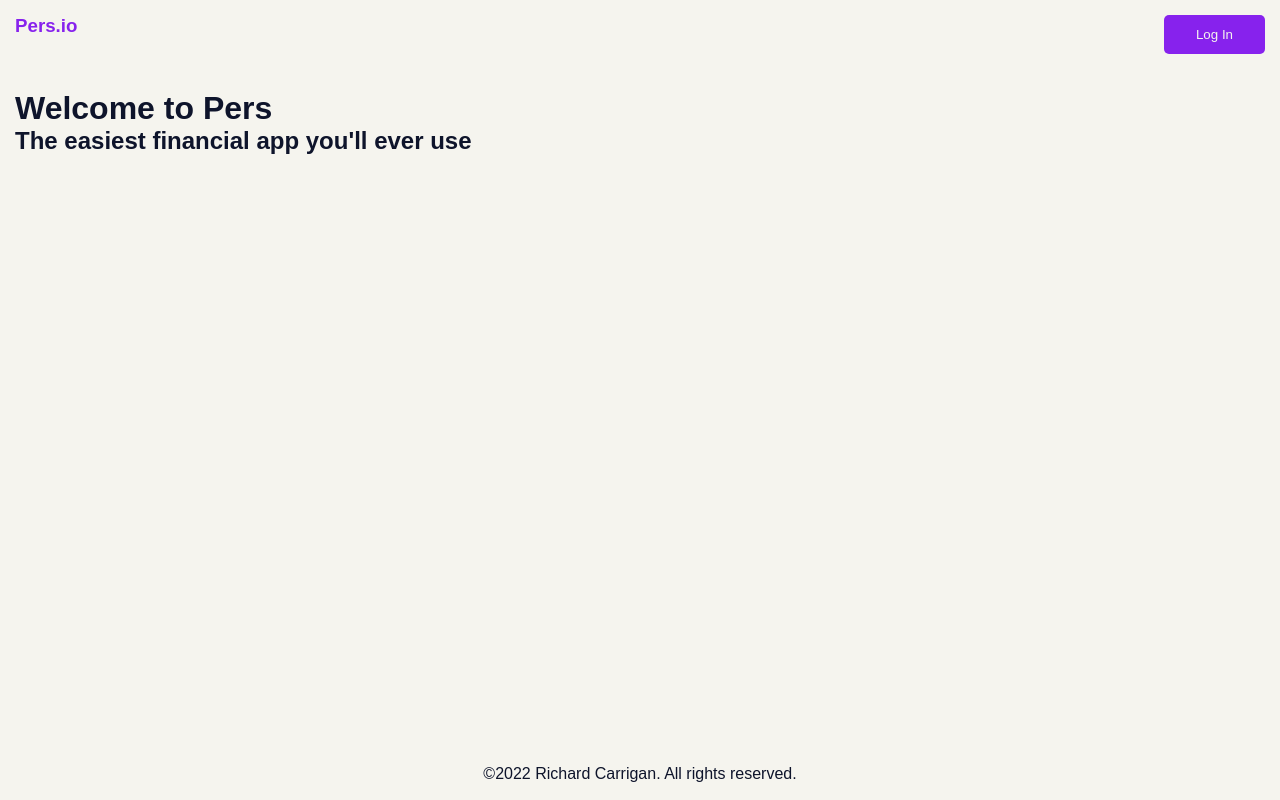
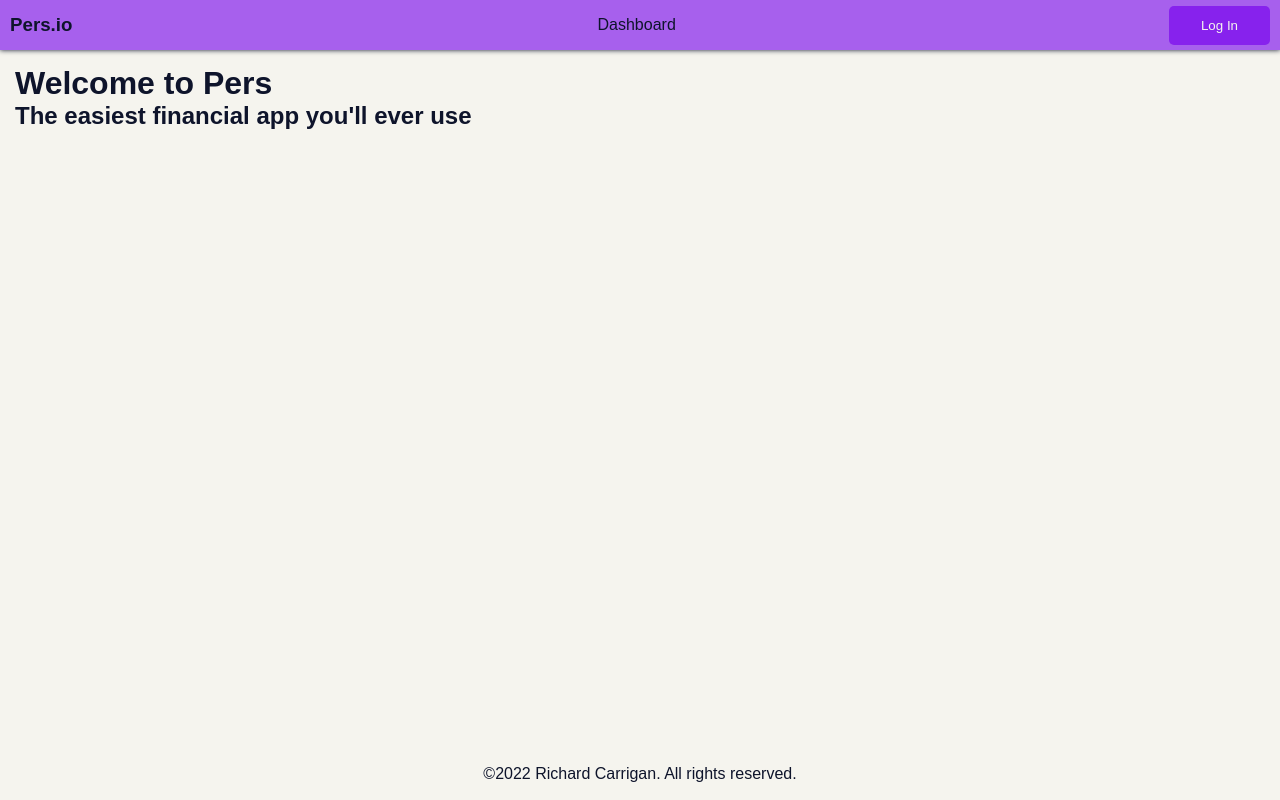
Before and after one commit to richardcarrigan/pers, a React (Create React App) app in the folder client/: page / in a window 1280 px wide. Built offline with nearby package versions, Linux system fonts and the light colour scheme.

Commit message:
Style header nav Fixes #44

```diff
--- a/client/src/components/AccountHeading.jsx
+++ b/client/src/components/AccountHeading.jsx
@@ -59,7 +59,7 @@ const AccountHeading = ({
               }
             }
           });
-          navigate('/');
+          navigate('/dashboard');
         }}
       />
     </div>
--- a/client/src/components/Header.jsx
+++ b/client/src/components/Header.jsx
@@ -9,10 +9,15 @@ function Header() {
 
   return (
     <header>
-      <Link to='/'>
-        <h3 id='brand'>Pers.io</h3>
-      </Link>
-      <div>
+      <div className="header-item">
+      <Link to='/'><h3 id='brand'>Pers.io</h3></Link>
+      </div>
+      <nav class='header-item'>
+        <ul>
+          <li><Link to='/dashboard'>Dashboard</Link></li>
+        </ul>
+      </nav>
+      <div class='header-item auth-container'>
         {isAuthenticated ? (
           <>
             <div id='greeting'>{`Hi, ${user.given_name || user.name}!`}</div>
--- a/client/src/index.css
+++ b/client/src/index.css
@@ -2,8 +2,10 @@
 :root {
   --dark-accent: #85618f;
   --dark-bg: #0e142b;
+  --footer-height: 50px;
+  --header-height: 50px;
   --light-bg: #f5f4ee;
-  --primary: #8722ed;
+  --primary: 135, 34, 237;
 }
 
 * {
@@ -24,7 +26,7 @@ body {
 }
 
 button {
-  background-color: var(--primary);
+  background-color: rgb(var(--primary));
   border: none;
   border-radius: 5px;
   color: var(--light-bg);
@@ -40,10 +42,8 @@ button:focus {
 }
 
 footer {
-  bottom: 0;
-  height: 50px;
+  height: var(--footer-height);
   padding: 15px;
-  position: fixed;
   text-align: center;
   width: 100%;
 }
@@ -63,24 +63,44 @@ select {
 }
 
 header {
-  height: 50px;
-  padding: 15px;
+  min-height: var(--header-height);
   position: sticky;
-  position: -webkit-sticky;
   top: 0;
   z-index: 9999;
 }
+header a:has(h3) {
+  display: inline-block;
+  width: 100%;
+}
+
+header > div {
+  display: flex;
+  align-items: baseline;
+}
 
 #app > header {
+  background-color: rgba(var(--primary), 0.7);
+  backdrop-filter: blur(3px);
+  box-shadow: 0 0 5px var(--dark-bg);
   display: flex;
-  justify-content: space-between;
-  height: 75px;
+  flex-direction: column;
+  min-height: 50px;
+  padding-block-end: 10px;
+  width: 100%;
 }
 
 main {
-  margin-bottom: 50px;
-  min-height: calc(100vh - 125px);
+  min-height: calc(100vh - var(--header-height) - var(--footer-height));
   padding: 15px;
+}
+
+nav ul {
+  list-style: none;
+}
+
+nav a {
+  display: inline-block;
+  width: 100%;
 }
 
 table {
@@ -137,6 +157,10 @@ h1,
   flex-grow: 1;
 }
 
+.auth-container {
+  justify-content: center;
+}
+
 .btn {
   cursor: pointer;
   margin: 0 10px;
@@ -153,7 +177,7 @@ h1,
 }
 
 .card {
-  border: 1px solid var(--primary);
+  border: 1px solid rgb(var(--primary));
   border-radius: 15px;
   height: 250px;
   margin: 0 25px 25px 0;
@@ -180,12 +204,24 @@ h1,
   font-weight: normal;
 }
 
+.header-item {
+  text-align: center;
+  width: 100%;
+}
+.header-item a {
+  padding: 10px;
+}
+.header-item a:hover {
+  background-color: rgba(0, 0, 0, 0.5);
+}
+
 .hidden {
   display: none;
 }
 
 .overlay {
   background-color: rgba(0, 0, 0, 0.5);
+  backdrop-filter: blur(3px);
   height: 100%;
   left: 0;
   overflow: auto;
@@ -197,7 +233,7 @@ h1,
 
 #addAccountBtn {
   background-color: transparent;
-  border: 5px dashed var(--primary);
+  border: 5px dashed rgb(var(--primary));
   border-radius: 15px;
   color: var(--dark-bg);
   font-size: 2em;
@@ -216,10 +252,6 @@ h1,
   background-color: rgba(0, 0, 0, 0.2);
 }
 
-#brand {
-  color: var(--primary);
-}
-
 #greeting {
   display: inline-block;
   margin-right: 15px;
@@ -234,6 +266,25 @@ h1,
 }
 
 @media screen and (min-width: 768px) {
+  nav ul {
+    width: auto;
+  }
+  nav a {
+    display: inline;
+  }
+  .auth-container {
+    justify-content: flex-end;
+    padding-inline-end: 10px;
+  }
+  .header-item a:has(h3) {
+    display: inline;
+    width: auto;
+  }
+  #app > header {
+    align-items: center;
+    flex-direction: row;
+    padding-block-end: 0;
+  }
   #modal {
     width: 50%;
   }
```
